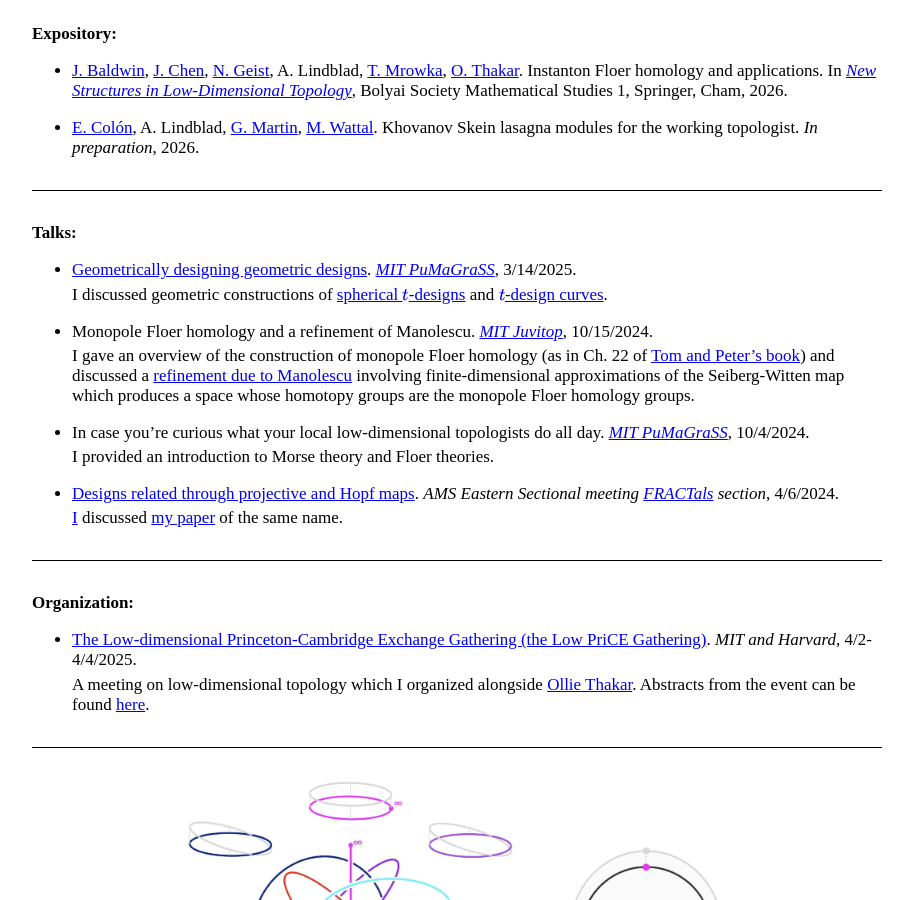
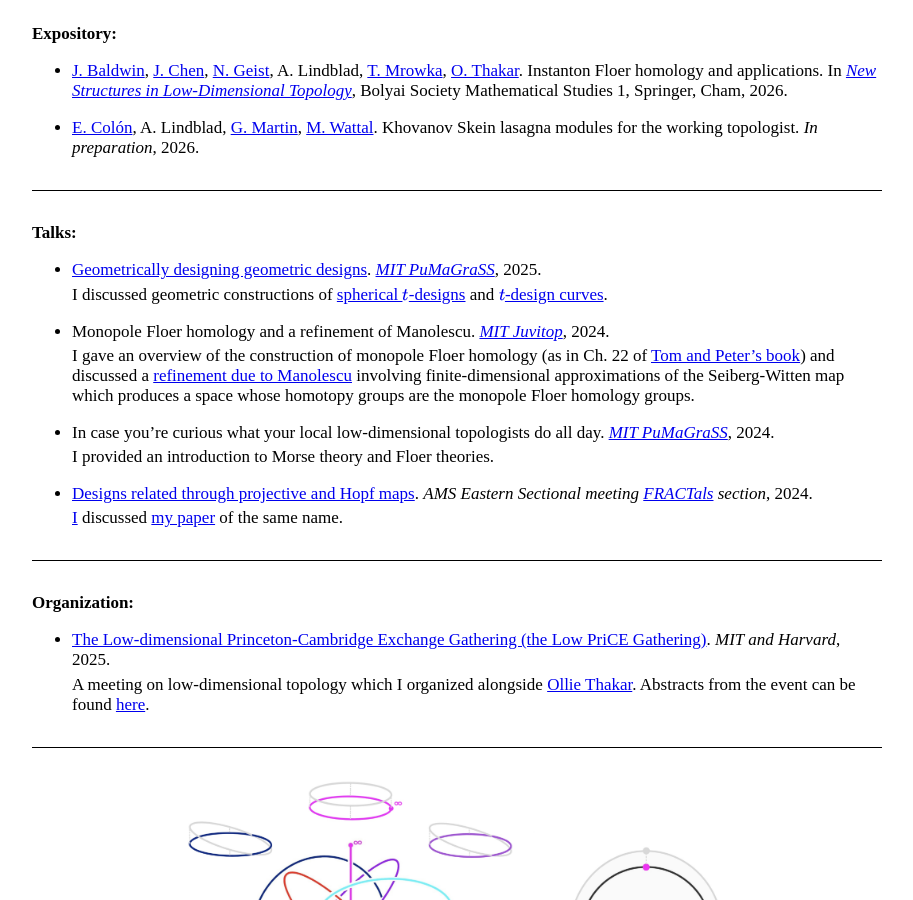
Before and after one commit to AyodejiLindblad/AyodejiLindblad.github.io, a Jekyll site: the page built from index.md, in a window 1280 px wide and 900 px high, scrolled down 1188 px. Shown: the whole window, without its empty margins (183-1096 px from the left). Built offline with Jekyll 4.4.1, drawn with Linux system fonts in a browser that asks for light colours; some web fonts are replaced.

Commit message:
Changing dates

```diff
--- a/index.md
+++ b/index.md
@@ -52,7 +52,7 @@ I'm a third-year PhD student of [Tom Mrowka](https://math.mit.edu/~mrowka/) at [
 
 * [C. Alvarado](https://alvarado-alvarez.github.io/), A. Lindblad. [Dynamical stability of translators under mean curvature flow](https://math.mit.edu/research/undergraduate/spur/documents/2022/Alvarado_Linblad.pdf). *[Posted to MIT SPUR website](https://math.mit.edu/research/undergraduate/spur/past-projects.html)*, 2022.
     <span style="display:block; height:0.25em;"></span>
-    Produced as part of [MIT SPUR](https://math.mit.edu/research/undergraduate/spur/) under the supervision of [Tang-Kai Lee](https://math.mit.edu/directory/profile.html?pid=2273). Investigates whether certain classes of perturbations of mean curvature flow translators converge to translators under the flow.
+    Produced as part of [MIT SPUR](https://math.mit.edu/research/undergraduate/spur/) under the supervision of [Tang-Kai Lee](https://www.math.columbia.edu/~leetk/). Investigates whether certain classes of perturbations of mean curvature flow translators converge to translators under the flow.
 
 * A. Lindblad. Abelianized boundary Dehn twists on connected sums of complete intersections. *In preparation*, 2026.
 
@@ -74,19 +74,19 @@ I'm a third-year PhD student of [Tom Mrowka](https://math.mit.edu/~mrowka/) at [
 <div id="talks" class="toc-jump"></div>
 **Talks:**
 
-* [Geometrically designing geometric designs](https://photos.app.goo.gl/S6Uhk84pSQmK99BE8). *[MIT PuMaGraSS](https://math.mit.edu/pumagrass/)*, 3/14/2025.
+* [Geometrically designing geometric designs](https://photos.app.goo.gl/S6Uhk84pSQmK99BE8). *[MIT PuMaGraSS](https://math.mit.edu/pumagrass/)*, 2025.
     <span style="display:block; height:0.25em;"></span>
     I discussed geometric constructions of [spherical $t$\-designs](https://rdcu.be/eSi5F) and [$t$\-design curves](resources/pdfs/Asymptotically%20optimal%20$t$-design%20curves%20on%20$S^3$.pdf).
 
-* Monopole Floer homology and a refinement of Manolescu. *[MIT Juvitop](https://math.mit.edu/juvitop/)*, 10/15/2024.
+* Monopole Floer homology and a refinement of Manolescu. *[MIT Juvitop](https://math.mit.edu/juvitop/)*, 2024.
     <span style="display:block; height:0.25em;"></span>
     I gave an overview of the construction of monopole Floer homology (as in Ch. 22 of [Tom and Peter's book](https://www.cambridge.org/core/books/monopoles-and-threemanifolds/24DFD24BB25BDDCFE28810998F5B6242)) and discussed a [refinement due to Manolescu](https://arxiv.org/abs/math/0104024) involving finite-dimensional approximations of the Seiberg-Witten map which produces a space whose homotopy groups are the monopole Floer homology groups.
 
-* In case you're curious what your local low-dimensional topologists do all day. *[MIT PuMaGraSS](https://math.mit.edu/pumagrass/)*, 10/4/2024.
+* In case you're curious what your local low-dimensional topologists do all day. *[MIT PuMaGraSS](https://math.mit.edu/pumagrass/)*, 2024.
     <span style="display:block; height:0.25em;"></span>
     I provided an introduction to Morse theory and Floer theories.
 
-* [Designs related through projective and Hopf maps](https://meetings.ams.org/math/spring2024e/meetingapp.cgi/Paper/34013). *AMS Eastern Sectional meeting [FRACTals](https://www.ams.org/meetings/sectional/2312_program_ss15.html) section*, 4/6/2024.
+* [Designs related through projective and Hopf maps](https://meetings.ams.org/math/spring2024e/meetingapp.cgi/Paper/34013). *AMS Eastern Sectional meeting [FRACTals](https://www.ams.org/meetings/sectional/2312_program_ss15.html) section*, 2024.
     <span style="display:block; height:0.25em;"></span>
     [I](https://www.instagram.com/p/C5qjPnHsUVS/?utm_source=ig_web_button_share_sheet&igsh=ZDNlZDc0MzIxNw%3D%3D&img_index=2) discussed [my paper](https://rdcu.be/eSi5F) of the same name.
 
@@ -96,7 +96,7 @@ I'm a third-year PhD student of [Tom Mrowka](https://math.mit.edu/~mrowka/) at [
 <div id="organization" class="toc-jump"></div>
 **Organization:**
 
-* [The Low-dimensional Princeton-Cambridge Exchange Gathering (the Low PriCE Gathering)](https://sites.google.com/view/ayodeji-lowpricegathering/home). *MIT and Harvard*, 4/2-4/4/2025.
+* [The Low-dimensional Princeton-Cambridge Exchange Gathering (the Low PriCE Gathering)](https://sites.google.com/view/ayodeji-lowpricegathering/home). *MIT and Harvard*, 2025.
     <span style="display:block; height:0.25em;"></span>
     A meeting on low-dimensional topology which I organized alongside [Ollie Thakar](https://www.math.harvard.edu/people/thakar-ollie/). Abstracts from the event can be found [here](resources/pdfs/Low%20PriCE%20Schedule%20and%20Abstracts.pdf).
 
```
